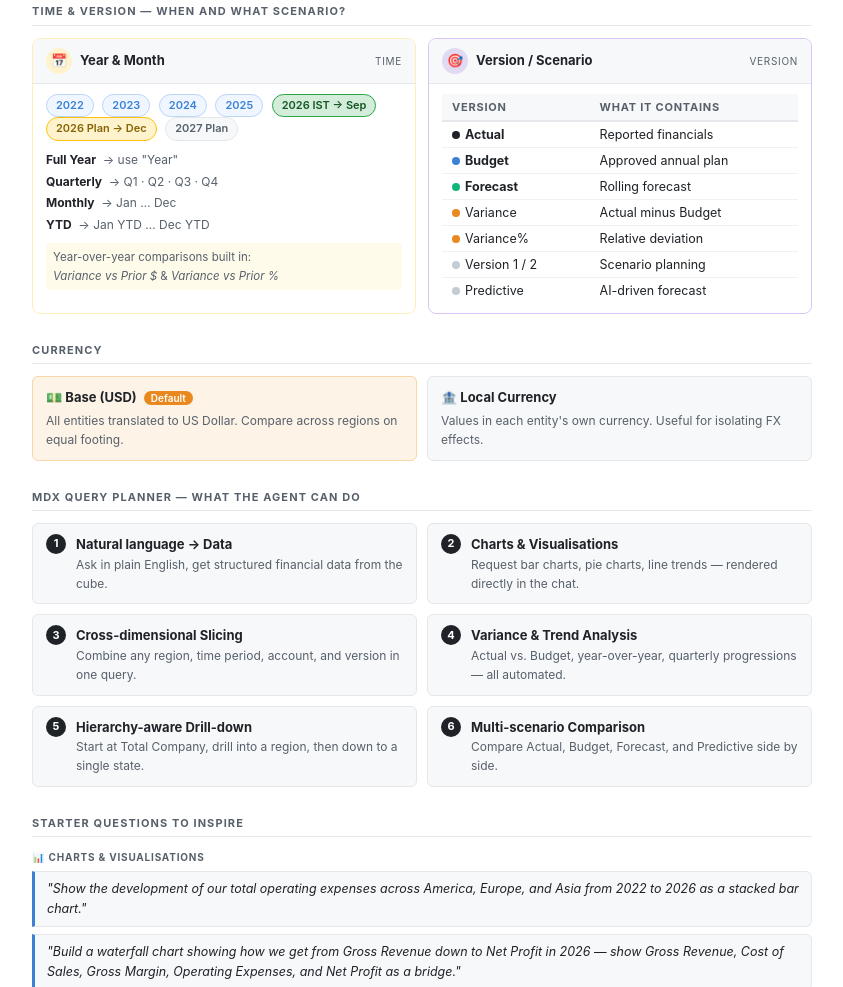
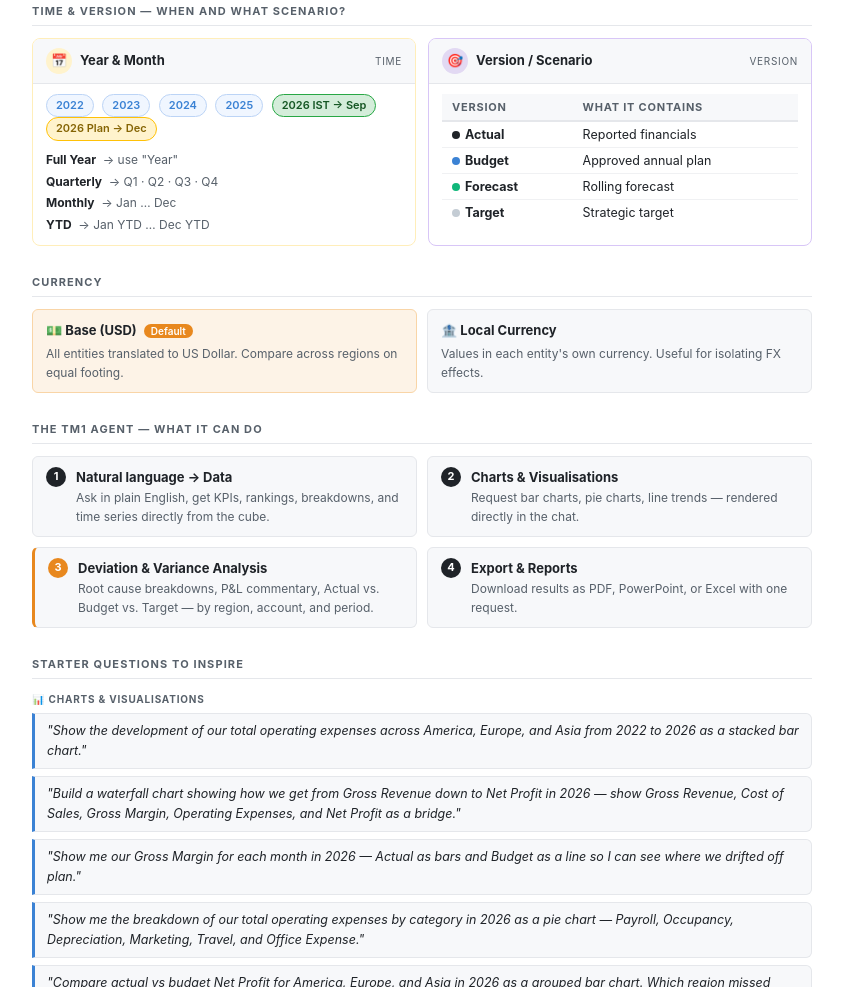
Before and after one commit to AndreasSeidel303/TechDayDemo, a plain HTML site: page index.html in a window 1280 px wide. Shown: the part 1320-2307 px from the top of the page, without its empty margins (218-1061 px from the left). Drawn offline with Linux system fonts and the light colour scheme.

Commit message:
Update index.html

```diff
--- a/index.html
+++ b/index.html
@@ -478,17 +478,12 @@
             <span class="badge">2025</span>
             <span class="badge" style="background:#d4edda;color:#155724;border-color:#28a745">2026 IST → Sep</span>
             <span class="badge" style="background:#fff3cd;color:#856404;border-color:#ffc107">2026 Plan → Dec</span>
-            <span class="badge" style="background:#f7f8fa;color:#57606a;border-color:#e5e7eb">2027 Plan</span>
           </div>
           <div style="font-size:12px;line-height:1.8">
             <div><strong>Full Year</strong>  <span style="color:#57606a">→ use "Year"</span></div>
             <div><strong>Quarterly</strong>  <span style="color:#57606a">→ Q1 · Q2 · Q3 · Q4</span></div>
             <div><strong>Monthly</strong>  <span style="color:#57606a">→ Jan … Dec</span></div>
             <div><strong>YTD</strong>  <span style="color:#57606a">→ Jan YTD … Dec YTD</span></div>
-          </div>
-          <div style="margin-top:8px;font-size:11.5px;color:#57606a;background:#fffbeb;border-radius:4px;padding:5px 7px">
-            Year-over-year comparisons built in:<br />
-            <em>Variance vs Prior $</em> &amp; <em>Variance vs Prior %</em>
           </div>
         </div>
       </div>
@@ -509,10 +504,7 @@
               <tr><td><span class="ver-dot dot-actual"></span><strong>Actual</strong></td><td>Reported financials</td></tr>
               <tr><td><span class="ver-dot dot-budget"></span><strong>Budget</strong></td><td>Approved annual plan</td></tr>
               <tr><td><span class="ver-dot dot-forecast"></span><strong>Forecast</strong></td><td>Rolling forecast</td></tr>
-              <tr><td><span class="ver-dot dot-var"></span>Variance</td><td>Actual minus Budget</td></tr>
-              <tr><td><span class="ver-dot dot-var"></span>Variance%</td><td>Relative deviation</td></tr>
-              <tr><td><span class="ver-dot dot-other"></span>Version 1 / 2</td><td>Scenario planning</td></tr>
-              <tr><td><span class="ver-dot dot-other"></span>Predictive</td><td>AI-driven forecast</td></tr>
+              <tr><td><span class="ver-dot dot-other"></span><strong>Target</strong></td><td>Strategic target</td></tr>
             </tbody>
           </table>
         </div>
@@ -538,13 +530,13 @@
 
 
   <section>
-    <div class="section-title">MDX Query Planner — What the Agent can do</div>
+    <div class="section-title">The TM1 Agent — What it can do</div>
     <div class="cap-grid">
       <div class="cap-item">
         <div class="cap-num">1</div>
         <div class="cap-text">
           <strong>Natural language → Data</strong>
-          <span>Ask in plain English, get structured financial data from the cube.</span>
+          <span>Ask in plain English, get KPIs, rankings, breakdowns, and time series directly from the cube.</span>
         </div>
       </div>
       <div class="cap-item">
@@ -554,32 +546,18 @@
           <span>Request bar charts, pie charts, line trends — rendered directly in the chat.</span>
         </div>
       </div>
-      <div class="cap-item">
-        <div class="cap-num">3</div>
+      <div class="cap-item" style="border-left: 3px solid #e8881e;">
+        <div class="cap-num" style="background:#e8881e;">3</div>
         <div class="cap-text">
-          <strong>Cross-dimensional Slicing</strong>
-          <span>Combine any region, time period, account, and version in one query.</span>
+          <strong>Deviation &amp; Variance Analysis</strong>
+          <span>Root cause breakdowns, P&amp;L commentary, Actual vs. Budget vs. Target — by region, account, and period.</span>
         </div>
       </div>
       <div class="cap-item">
         <div class="cap-num">4</div>
         <div class="cap-text">
-          <strong>Variance &amp; Trend Analysis</strong>
-          <span>Actual vs. Budget, year-over-year, quarterly progressions — all automated.</span>
-        </div>
-      </div>
-      <div class="cap-item">
-        <div class="cap-num">5</div>
-        <div class="cap-text">
-          <strong>Hierarchy-aware Drill-down</strong>
-          <span>Start at Total Company, drill into a region, then down to a single state.</span>
-        </div>
-      </div>
-      <div class="cap-item">
-        <div class="cap-num">6</div>
-        <div class="cap-text">
-          <strong>Multi-scenario Comparison</strong>
-          <span>Compare Actual, Budget, Forecast, and Predictive side by side.</span>
+          <strong>Export &amp; Reports</strong>
+          <span>Download results as PDF, PowerPoint, or Excel with one request.</span>
         </div>
       </div>
     </div>
```
